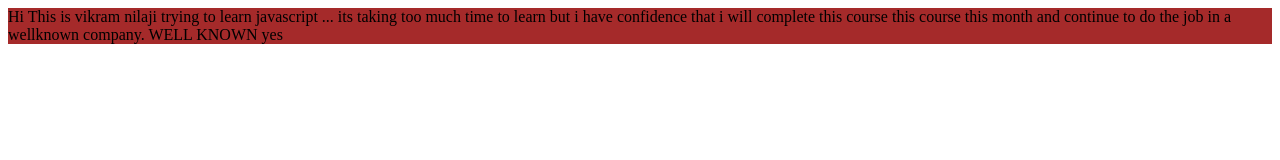
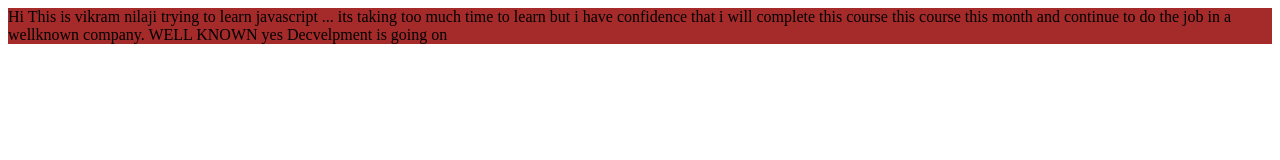
Before and after one commit to vikramNilaji/vikramssites, a plain HTML site: page index.html in a window 1280 px wide. Drawn offline with Linux system fonts and the light colour scheme.

Commit message:
doc: added
added description

```diff
--- a/index.html
+++ b/index.html
@@ -15,9 +15,9 @@
 <body>
     <section class="a">
     Hi This is vikram nilaji trying to learn javascript ... its taking too much time to learn but i have confidence that i will complete this course this course this month and continue to do the job in a wellknown company.
-
     WELL KNOWN
     yes
+    Decvelpment is going on
     <section>
 </body>
 </html>
```
